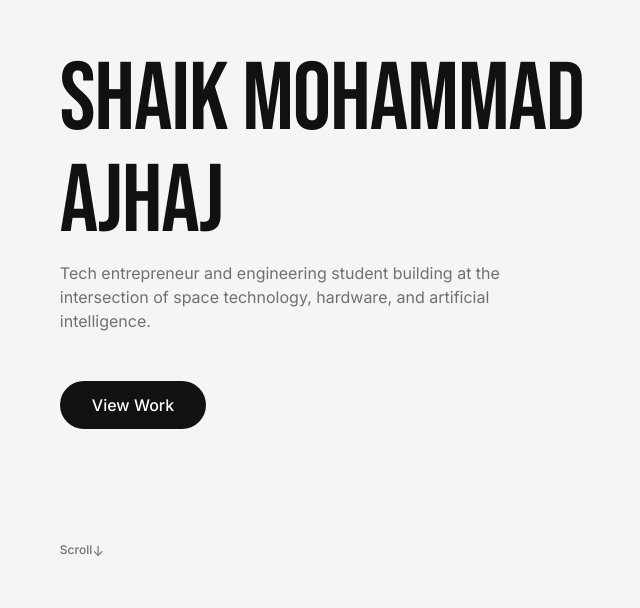
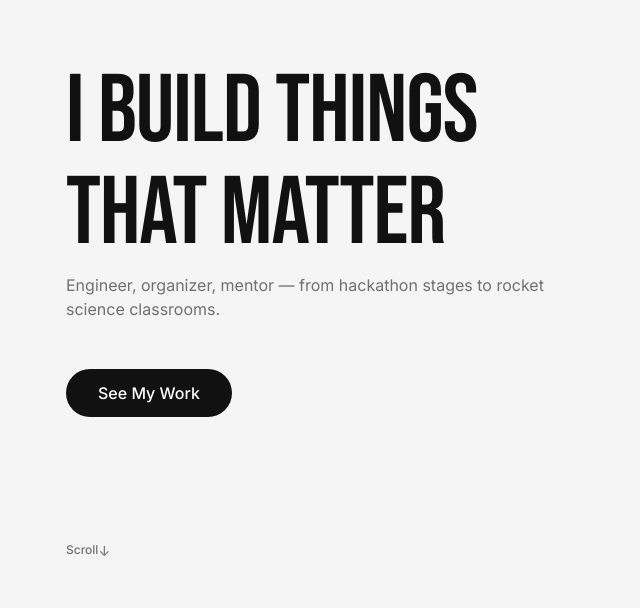
Before and after one commit to Ares006-007/My-portfolio, a React (Vite) app: page / in a window 1280 px wide. Shown: the part 192-800 px from the top of the page, without its empty margins (318-958 px from the left). Built offline with nearby package versions, Linux system fonts and the light colour scheme.

Commit message:
copy: rewrite hero headline and subtext

```diff
--- a/src/components/Hero.jsx
+++ b/src/components/Hero.jsx
@@ -39,7 +39,7 @@ export default function Hero() {
           {/* Display campaign headline */}
           <div>
             <AnimatedText
-              text="Shaik Mohammad"
+              text="I Build Things"
               className="display-campaign"
               style={{ color: 'var(--color-ink)' }}
               trigger="load"
@@ -47,7 +47,7 @@ export default function Hero() {
               staggerDelay={0.05}
             />
             <AnimatedText
-              text="Ajhaj"
+              text="That Matter"
               className="display-campaign"
               style={{ color: 'var(--color-charcoal)' }}
               trigger="load"
@@ -67,8 +67,7 @@ export default function Hero() {
             animate={{ opacity: 1, y: 0 }}
             transition={{ duration: 0.5, delay: 1.0, ease: [0.25, 0.1, 0.25, 1] }}
           >
-            Tech entrepreneur and engineering student building at the intersection
-            of space technology, hardware, and artificial intelligence.
+            Engineer, organizer, mentor — from hackathon stages to rocket science classrooms.
           </motion.p>
 
           {/* Single primary CTA */}
@@ -80,7 +79,7 @@ export default function Hero() {
             transition={{ duration: 0.5, delay: 1.3, ease: [0.25, 0.1, 0.25, 1] }}
           >
             <a href="#projects" className="btn-primary" data-cursor="link">
-              View Work
+              See My Work
             </a>
           </motion.div>
         </div>
```
